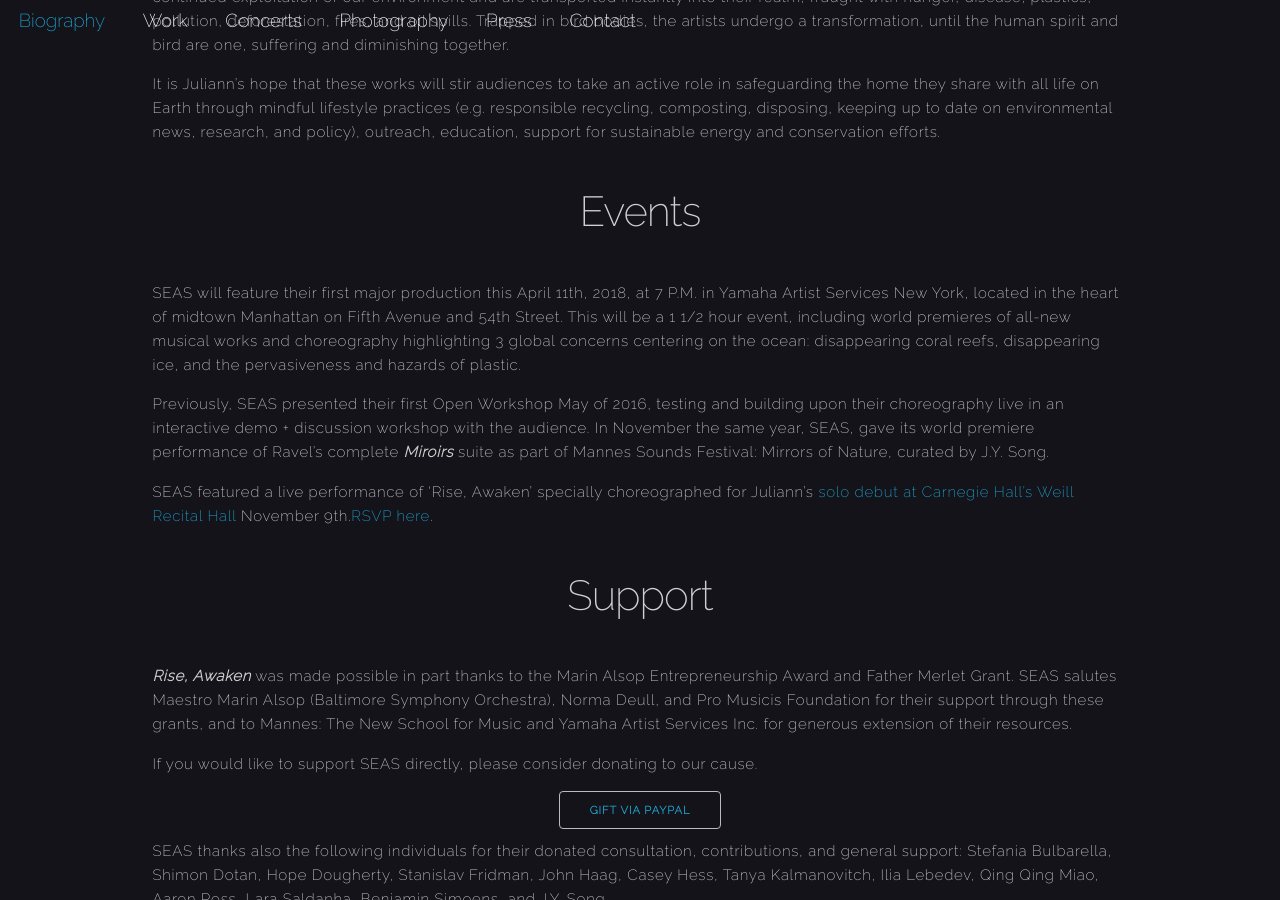
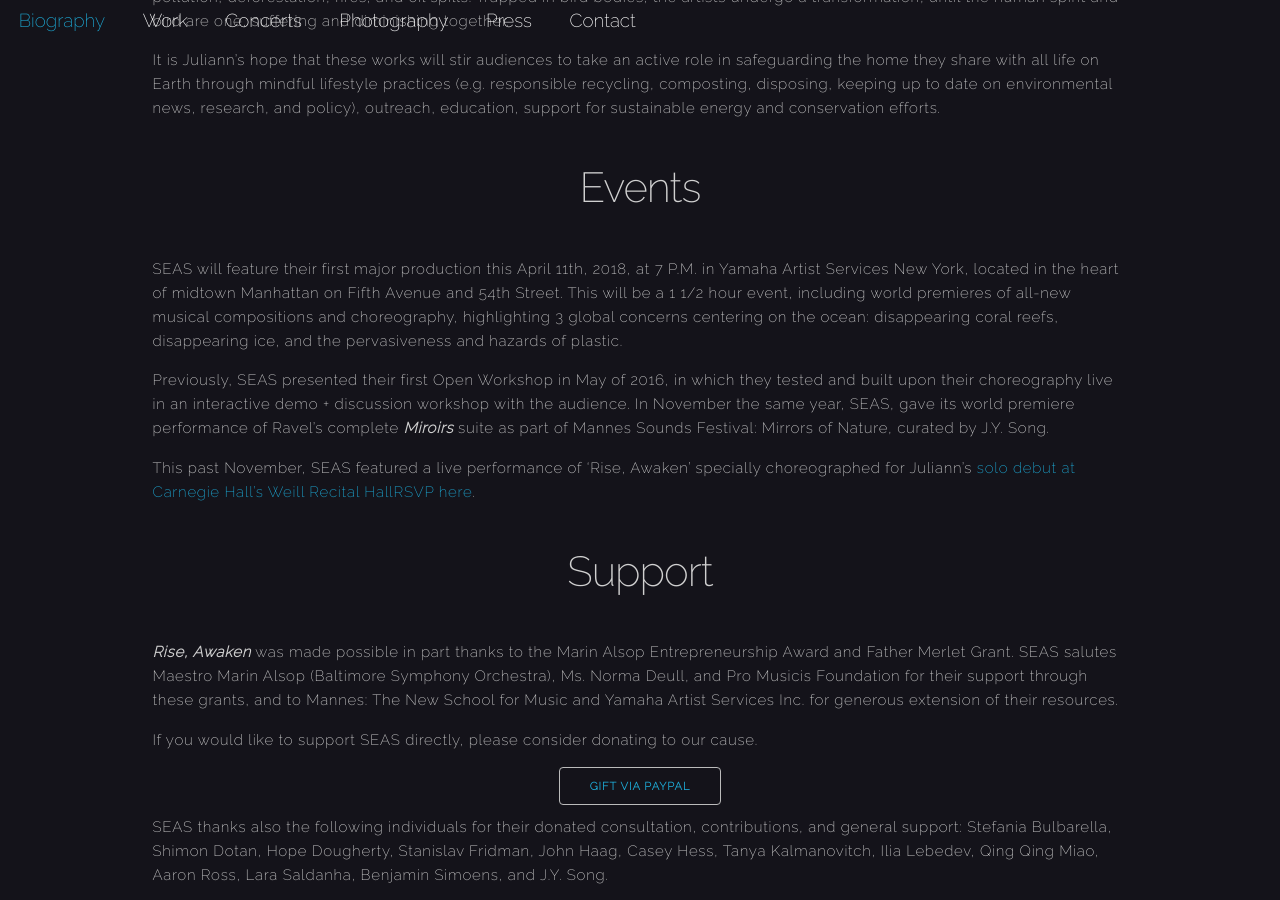
Before and after one commit to hastest/juliannma.com, a Jekyll site: the page built from pages/seas.md, in a window 1280 px wide and 900 px high, scrolled down 1101 px. Built offline with Jekyll 4.4.1, drawn with Linux system fonts in a browser that asks for light colours; some of the changed text lies outside the part shown.

```diff
--- a/pages/seas.md
+++ b/pages/seas.md
@@ -26,15 +26,15 @@ It is Juliann’s hope that these works will stir audiences to take an active ro
 
 ## Events
 
-SEAS will feature their first major production this April 11th, 2018, at 7 P.M. in Yamaha Artist Services New York, located in the heart of midtown Manhattan on Fifth Avenue and 54th Street. This will be a 1 1/2 hour event, including world premieres of all-new musical works and choreography highlighting 3 global concerns centering on the ocean: disappearing coral reefs, disappearing ice, and the pervasiveness and hazards of plastic.
+SEAS will feature their first major production this April 11th, 2018, at 7 P.M. in Yamaha Artist Services New York, located in the heart of midtown Manhattan on Fifth Avenue and 54th Street. This will be a 1 1/2 hour event, including world premieres of all-new musical compositions and choreography, highlighting 3 global concerns centering on the ocean: disappearing coral reefs, disappearing ice, and the pervasiveness and hazards of plastic.
 
-Previously, SEAS presented their first Open Workshop May of 2016, testing and building upon their choreography live in an interactive demo + discussion workshop with the audience. In November the same year, SEAS, gave its world premiere performance of Ravel's complete ***Miroirs*** suite as part of Mannes Sounds Festival: Mirrors of Nature, curated by J.Y. Song.
+Previously, SEAS presented their first Open Workshop in May of 2016, in which they tested and built upon their choreography live in an interactive demo + discussion workshop with the audience. In November the same year, SEAS, gave its world premiere performance of Ravel's complete ***Miroirs*** suite as part of Mannes Sounds Festival: Mirrors of Nature, curated by J.Y. Song.
 
-SEAS featured a live performance of 'Rise, Awaken' specially choreographed for Juliann's [solo debut at Carnegie Hall's Weill Recital Hall](/concerts-gatherings/) November 9th.[RSVP here](https://www.carnegiehall.org/SiteCode/Purchase/SeatSelectionPerformance.aspx?startWorkflow=true&quickBuy=false&quantity=1&eventId=31030).
+This past November, SEAS featured a live performance of 'Rise, Awaken' specially choreographed for Juliann's [solo debut at Carnegie Hall's Weill Recital Hall](/concerts-gatherings/)[RSVP here](https://www.carnegiehall.org/SiteCode/Purchase/SeatSelectionPerformance.aspx?startWorkflow=true&quickBuy=false&quantity=1&eventId=31030).
 
 ## Support
 
-***Rise, Awaken*** was made possible in part thanks to the Marin Alsop Entrepreneurship Award and Father Merlet Grant. SEAS salutes Maestro Marin Alsop (Baltimore Symphony Orchestra), Norma Deull, and Pro Musicis Foundation for their support through these grants, and to Mannes: The New School for Music and Yamaha Artist Services Inc. for generous extension of their resources.
+***Rise, Awaken*** was made possible in part thanks to the Marin Alsop Entrepreneurship Award and Father Merlet Grant. SEAS salutes Maestro Marin Alsop (Baltimore Symphony Orchestra), Ms. Norma Deull, and Pro Musicis Foundation for their support through these grants, and to Mannes: The New School for Music and Yamaha Artist Services Inc. for generous extension of their resources.
 
 If you would like to support SEAS directly, please consider donating to our cause.
 <div class="centered"><button data-iframe="false"><a href="https://www.paypal.me/juliannma">Gift via Paypal</a></button></div>
```
Also changed, not shown: other parts of pages/seas.md (+16 -15 lines).
